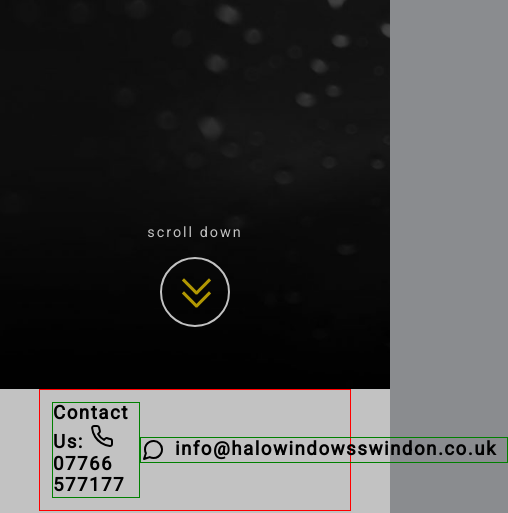
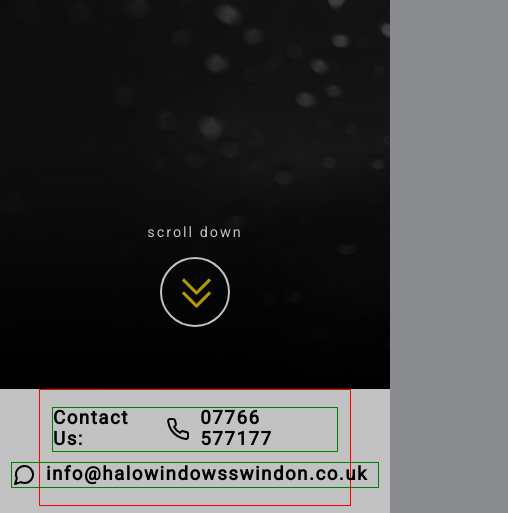
Before and after one commit to tiwd-20/HaloWindows, a plain HTML site: page index.html in a window 390 px wide. Shown: the part 371-884 px from the top of the page, 508 px wide, since content can reach past the window. Drawn offline with nearby package versions, Linux system fonts and the light colour scheme.

Commit message:
feedback change 3

```diff
--- a/css/index.css
+++ b/css/index.css
@@ -541,3 +541,13 @@ footer {
   }
 
 }
+
+@media (max-width: 894px) {
+
+  .contact-number {
+    flex-direction: column;
+  }
+  .contact-block {
+    margin: 5px 0;
+  }
+}
--- a/index.html
+++ b/index.html
@@ -59,8 +59,9 @@
     <section class="content-container">
       <div class="contact-number">
         <div class="contact-block">
-
-        <h3>Contact Us: <a href="tel:07766577177"><img src="img/phone.svg" alt="phone icon">07766 577177</a></h3>
+          <h3>Contact Us:</h3>
+          <img src="img/phone.svg" alt="phone icon">
+        <h3><a href="tel:07766577177">07766 577177</a></h3>
         </div>
         <div class="contact-block">
           <img src="img/message-circle.svg" alt="contact icon">
```
